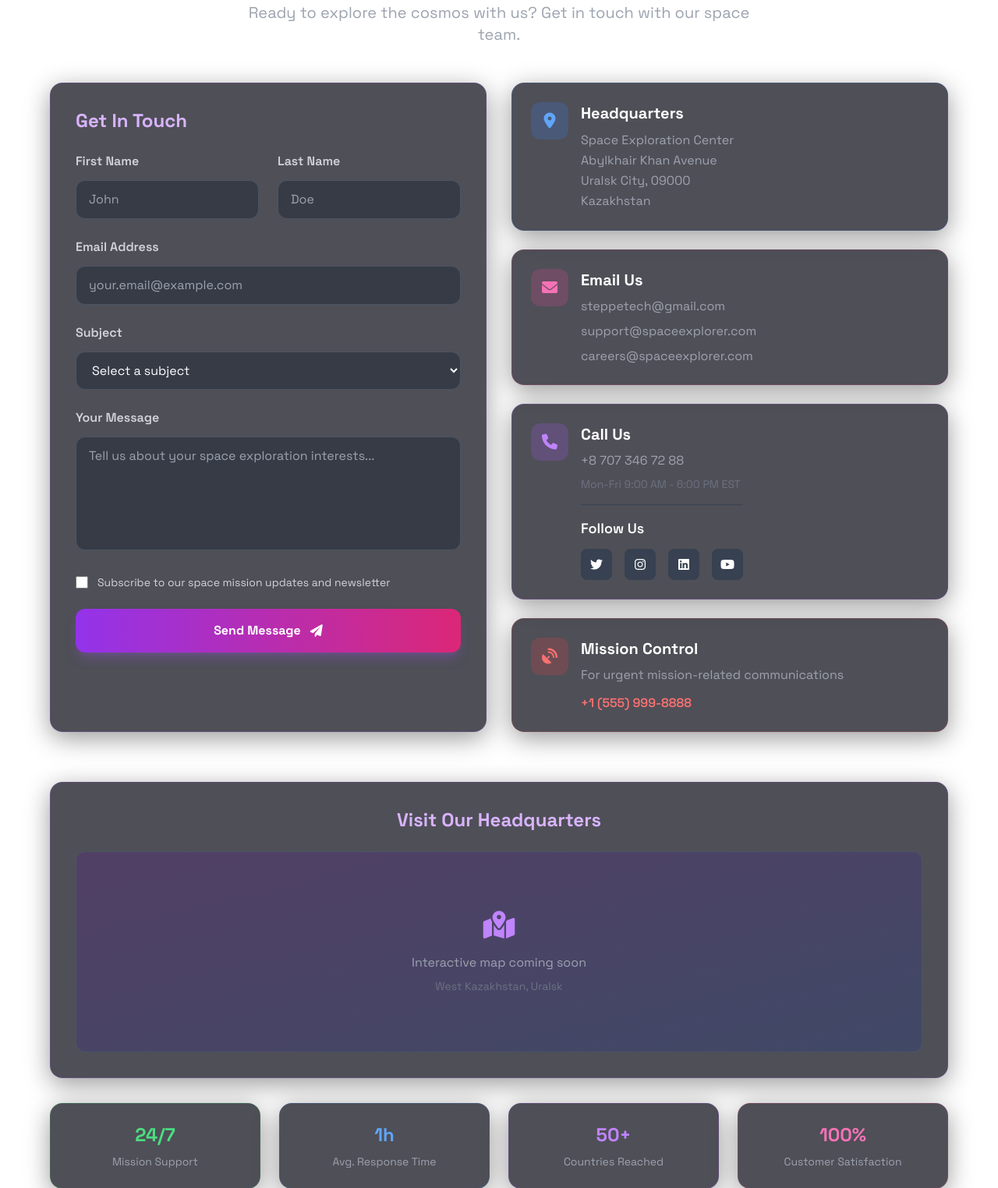
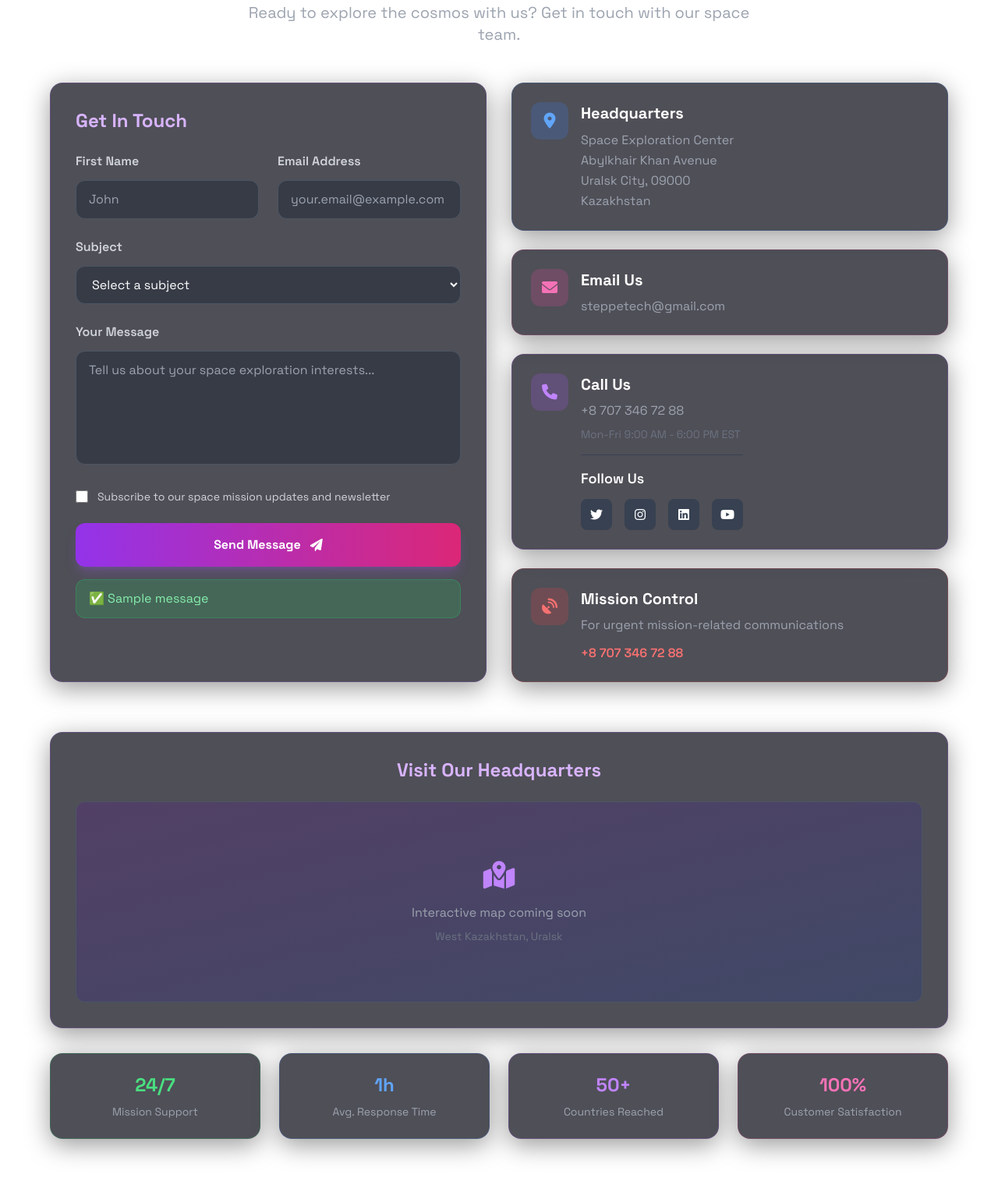
Before and after one commit to hanova-cmd/atmos_settle, a Django app: page /contact/ in a window 1280 px wide. Shown: the part 202-1726 px from the top of the page at 78% size. Run offline with Django 5.2, Linux system fonts and the light colour scheme; tables that the repository leaves empty hold one stand-in row (values such as "Sample post"); one stand-in notice (Sample message) is shown; some libraries are stand-ins or nearby versions.

Commit message:
Add contact form functionality with database storage

```diff
--- a/theme/templates/contact.html
+++ b/theme/templates/contact.html
@@ -16,32 +16,27 @@
             <div class="glass-effect rounded-2xl p-8 border border-purple-500/20">
                 <h2 class="text-2xl font-bold text-purple-300 mb-6" data-translate="getInTouch">Get In Touch</h2>
 
-                <form class="space-y-6" id="contactForm">
+                <form class="space-y-6" method="POST">
+                    {% csrf_token %}
+
                     <div class="grid md:grid-cols-2 gap-6">
                         <div>
                             <label class="block text-gray-300 mb-3 font-semibold" data-translate="firstName">First Name</label>
-                            <input type="text"
+                            <input type="text" name="name" required
                                    class="w-full bg-gray-800/50 border border-gray-600 rounded-xl px-4 py-3 text-white focus:outline-none focus:border-purple-500 transition-all duration-300"
                                    placeholder="John">
                         </div>
                         <div>
-                            <label class="block text-gray-300 mb-3 font-semibold" data-translate="lastName">Last Name</label>
-                            <input type="text"
+                            <label class="block text-gray-300 mb-3 font-semibold" data-translate="email">Email Address</label>
+                            <input type="email" name="email" required
                                    class="w-full bg-gray-800/50 border border-gray-600 rounded-xl px-4 py-3 text-white focus:outline-none focus:border-purple-500 transition-all duration-300"
-                                   placeholder="Doe">
+                                   placeholder="your.email@example.com">
                         </div>
                     </div>
 
                     <div>
-                        <label class="block text-gray-300 mb-3 font-semibold" data-translate="email">Email Address</label>
-                        <input type="email"
-                               class="w-full bg-gray-800/50 border border-gray-600 rounded-xl px-4 py-3 text-white focus:outline-none focus:border-purple-500 transition-all duration-300"
-                               placeholder="your.email@example.com">
-                    </div>
-
-                    <div>
                         <label class="block text-gray-300 mb-3 font-semibold" data-translate="subject">Subject</label>
-                        <select class="w-full bg-gray-800/50 border border-gray-600 rounded-xl px-4 py-3 text-white focus:outline-none focus:border-purple-500 transition-all duration-300">
+                        <select name="subject" required class="w-full bg-gray-800/50 border border-gray-600 rounded-xl px-4 py-3 text-white focus:outline-none focus:border-purple-500 transition-all duration-300">
                             <option value="" data-translate="selectSubject">Select a subject</option>
                             <option value="partnership" data-translate="partnership">Partnership Opportunities</option>
                             <option value="career" data-translate="career">Career Opportunities</option>
@@ -53,13 +48,13 @@
 
                     <div>
                         <label class="block text-gray-300 mb-3 font-semibold" data-translate="message">Your Message</label>
-                        <textarea rows="5"
+                        <textarea name="message" rows="5" required
                                   class="w-full bg-gray-800/50 border border-gray-600 rounded-xl px-4 py-3 text-white focus:outline-none focus:border-purple-500 transition-all duration-300 resize-none"
                                   placeholder="Tell us about your space exploration interests..."></textarea>
                     </div>
 
                     <div class="flex items-center mb-4">
-                        <input type="checkbox" id="newsletter" class="w-4 h-4 text-purple-600 bg-gray-800 border-gray-600 rounded focus:ring-purple-500">
+                        <input type="checkbox" id="newsletter" name="newsletter" class="w-4 h-4 text-purple-600 bg-gray-800 border-gray-600 rounded focus:ring-purple-500">
                         <label for="newsletter" class="ml-3 text-gray-300 text-sm" data-translate="newsletter">
                             Subscribe to our space mission updates and newsletter
                         </label>
@@ -71,6 +66,16 @@
                         <i class="fas fa-paper-plane ml-3 group-hover:translate-x-1 transition-transform duration-300"></i>
                     </button>
                 </form>
+
+                {% if messages %}
+                <div class="mt-4">
+                    {% for message in messages %}
+                    <div class="bg-green-500/20 border border-green-500/30 text-green-300 px-4 py-3 rounded-xl">
+                        ✅ {{ message }}
+                    </div>
+                    {% endfor %}
+                </div>
+                {% endif %}
             </div>
 
             <div class="space-y-6">
@@ -99,14 +104,8 @@
                         <div>
                             <h3 class="text-xl font-bold text-white mb-2" data-translate="emailUs">Email Us</h3>
                             <div class="space-y-2">
-                                <a href="steppetech@gmail.com" class="block text-gray-400 hover:text-purple-300 transition-colors">
+                                <a href="mailto:steppetech@gmail.com" class="block text-gray-400 hover:text-purple-300 transition-colors">
                                     steppetech@gmail.com
-                                </a>
-                                <a href="mailto:support@spaceexplorer.com" class="block text-gray-400 hover:text-purple-300 transition-colors">
-                                    support@spaceexplorer.com
-                                </a>
-                                <a href="mailto:careers@spaceexplorer.com" class="block text-gray-400 hover:text-purple-300 transition-colors">
-                                    careers@spaceexplorer.com
                                 </a>
                             </div>
                         </div>
@@ -160,8 +159,8 @@
                             <p class="text-gray-400 mb-3" data-translate="emergencyContact">
                                 For urgent mission-related communications
                             </p>
-                            <a href="tel:+15559998888" class="text-red-400 hover:text-red-300 font-semibold transition-colors">
-                                +1 (555) 999-8888
+                            <a href="tel:+87073467288" class="text-red-400 hover:text-red-300 font-semibold transition-colors">
+                                +8 707 346 72 88
                             </a>
                         </div>
                     </div>
@@ -207,27 +206,18 @@
 
 <script>
     document.addEventListener('DOMContentLoaded', function() {
-        const contactForm = document.getElementById('contactForm');
+        const contactForm = document.querySelector('form[method="POST"]');
 
         contactForm.addEventListener('submit', function(e) {
-            e.preventDefault();
-
             const submitBtn = contactForm.querySelector('button[type="submit"]');
             const originalText = submitBtn.innerHTML;
 
             submitBtn.innerHTML = `
-                <i class="fas fa-check mr-2"></i>
-                <span data-translate="messageSent">Message Sent!</span>
+                <i class="fas fa-spinner fa-spin mr-2"></i>
+                <span data-translate="sending">Sending...</span>
             `;
-            submitBtn.classList.remove('from-purple-600', 'to-pink-600');
-            submitBtn.classList.add('from-green-600', 'to-green-700');
+            submitBtn.disabled = true;
 
-            setTimeout(() => {
-                submitBtn.innerHTML = originalText;
-                submitBtn.classList.remove('from-green-600', 'to-green-700');
-                submitBtn.classList.add('from-purple-600', 'to-pink-600');
-                contactForm.reset();
-            }, 3000);
         });
     });
 </script>
--- a/theme/views.py
+++ b/theme/views.py
@@ -14,3 +14,39 @@ def competition(request):
 
 def contact(request):
     return render(request, 'contact.html')
+
+from django.shortcuts import render, redirect
+from django.contrib import messages
+from django.core.mail import send_mail
+from django.conf import settings
+from .models import ContactMessage
+
+def contact(request):
+    if request.method == 'POST':
+        name = request.POST.get('name')
+        email = request.POST.get('email')
+        subject = request.POST.get('subject')
+        message_text = request.POST.get('message')
+
+        contact_message = ContactMessage.objects.create(
+            name=name,
+            email=email,
+            subject=subject,
+            message=message_text
+        )
+
+        try:
+            send_mail(
+                f'New message from {name}: {subject}',
+                f'From: {name} ({email})\n\n{message_text}',
+                settings.DEFAULT_FROM_EMAIL,
+                ['your-email@gmail.com'],
+                fail_silently=True,
+            )
+        except:
+            pass
+
+        messages.success(request, 'Your message has been sent successfully!')
+        return redirect('contact')
+
+    return render(request, 'contact.html')
```
Also changed, not shown: theme/admin.py (added, +8 -0 lines), theme/models.py (+14 -0 lines), db.sqlite3.
